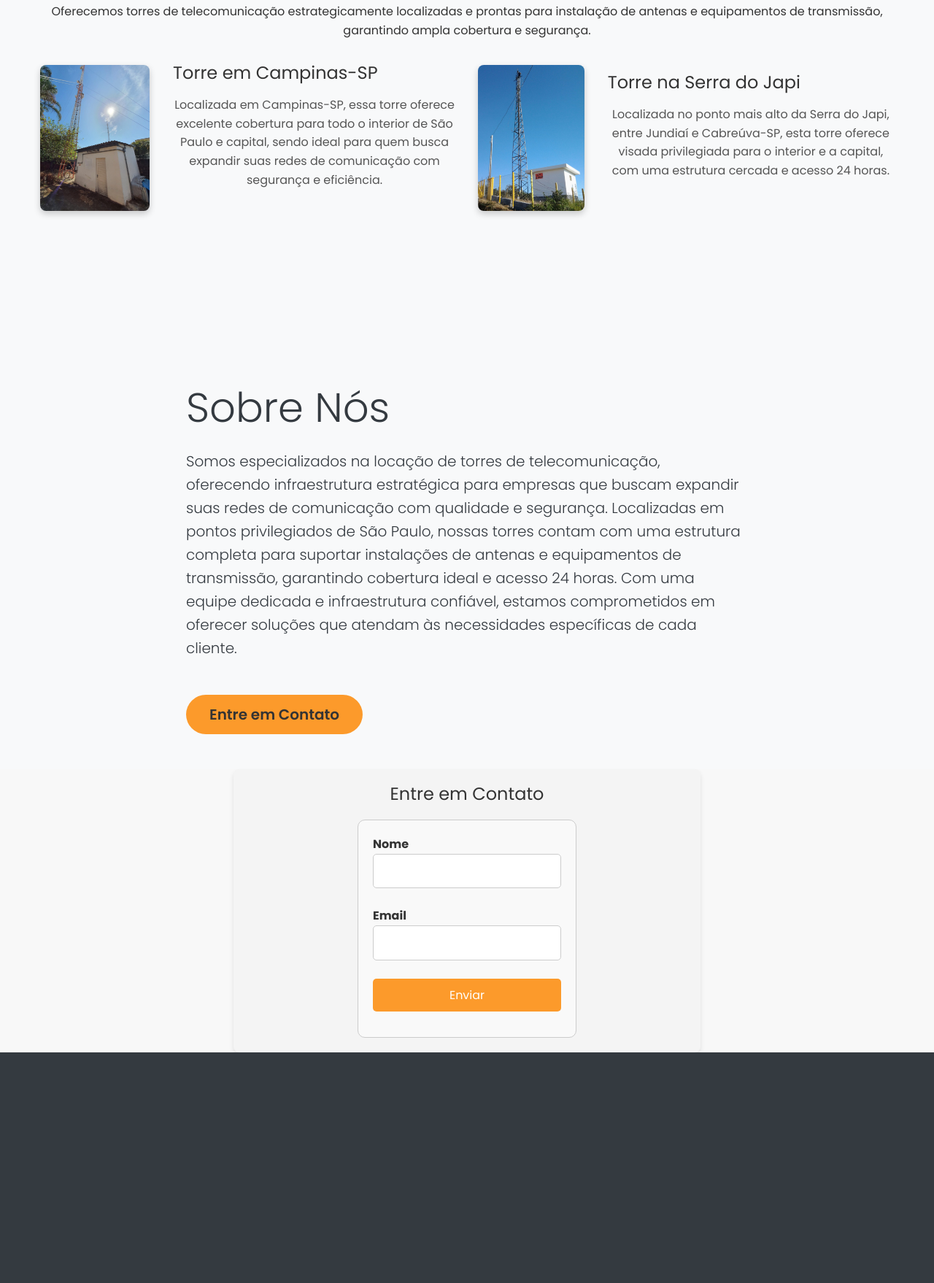
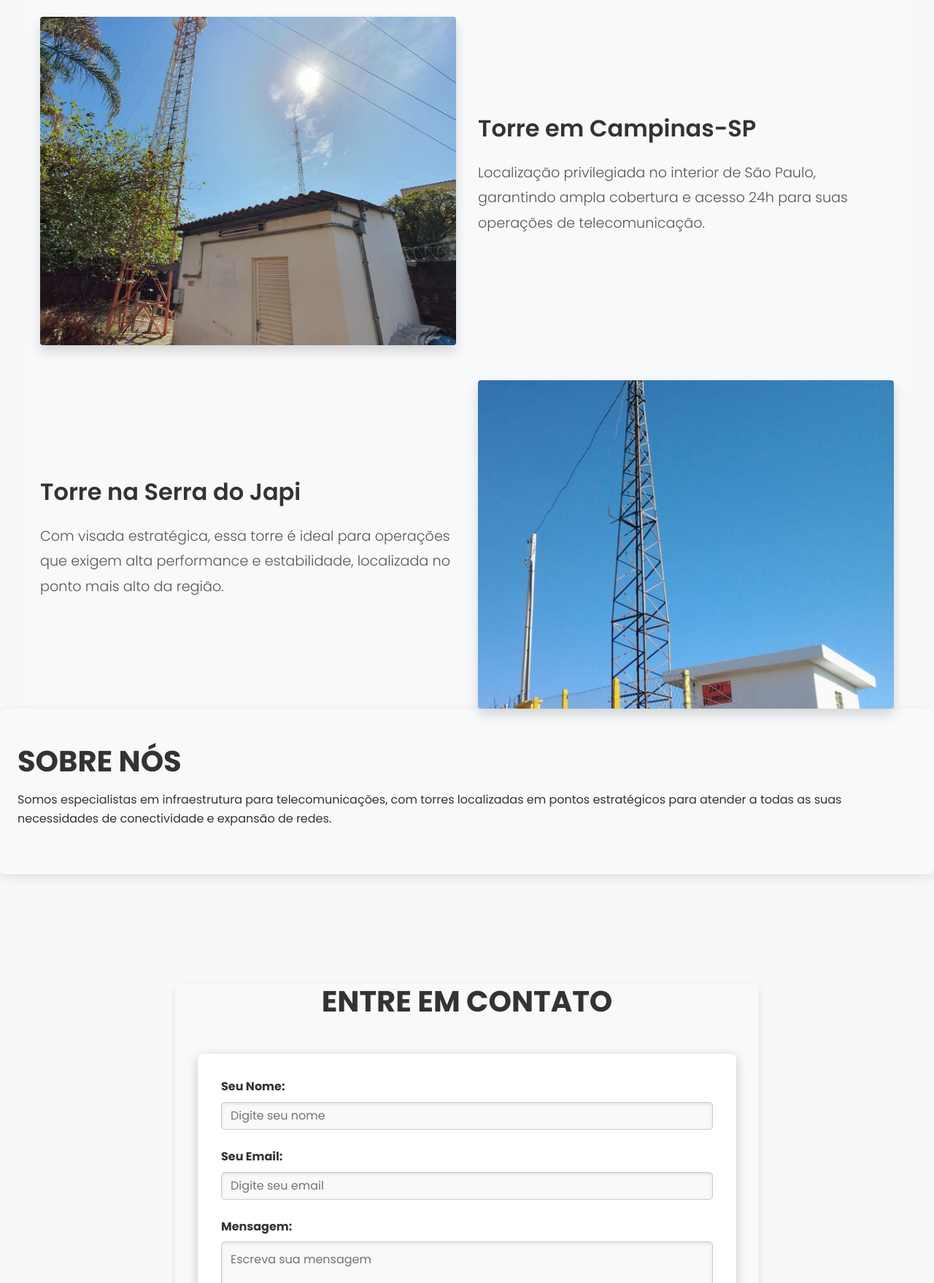
Before and after one commit to abobrinhaa/site-torre, a plain HTML site: page index.html in a window 1280 px wide. Shown: the part 1042-2800 px from the top of the page at 73% size. Drawn offline with nearby package versions, Linux system fonts and the light colour scheme.

Commit message:
footer e form

```diff
--- a/index.html
+++ b/index.html
@@ -13,107 +13,100 @@
     <link rel="stylesheet" href="styles.css">
 </head>
 <body>
-    <!-- Seção Principal (Hero) -->
     <section class="hero d-flex justify-content-start align-items-center">
         <div class="container">
             <div class="hero-header d-flex align-items-center gap-4 py-1">
                 <nav class="navbar">
                     <ul class="navbar-nav d-flex flex-row gap-4">
                         <li class="nav-item"><a class="nav-link" href="#sobre-nos">Sobre Nós</a></li>
-                        <li class="nav-item"><a class="nav-link" href="#nossos-servicos">Serviços</a></li>
+                        <li class="nav-item"><a class="nav-link" href="#nossas-torres">Nossas Torres</a></li>
                         <li class="nav-item"><a class="nav-link" href="#contato">Contato</a></li>
                     </ul>
                 </nav>
-                <h1 class="logo" style="margin-left: auto;">
+                <h1 class="logo ml-auto">
                     <img src="img/logo sem fundo letra branca.png" alt="Logo">
                 </h1>
             </div>
             <div class="hero-text">
-                <h2>Conectando Sua Empresa com Segurança e Eficiência.</h2>
-                <p class="lead">Disponibilizamos <span class="torres-highlight">torres</span> de telecomunicação para locação, ideais para instalação de antenas e expansão de redes. Nossas torres estão posicionadas em terrenos estratégicos, cada um com uma estrutura completa, incluindo uma casinha de suporte para equipamentos e necessidades operacionais. Essa infraestrutura garante cobertura ideal, segurança e eficiência para quem busca expandir suas operações de telecomunicação com total suporte.</p>
-                <a href="https://api.whatsapp.com/send?phone=5519991151223&text=Ol%C3%A1,%20gostaria%20de%20solicitar%20um%20or%C3%A7amento!" class="btn cta-button">Solicite um Orçamento!</a>
+                <h2>Conectando Sua Empresa com Segurança e Eficiência</h2>
+                <p class="lead">Disponibilizamos <span class="torres-highlight">torres</span> estrategicamente posicionadas, ideais para atender suas demandas de telecomunicação com qualidade.</p>
+                <a href="https://api.whatsapp.com/send?phone=5519991151223" class="btn cta-button">Solicite um Orçamento!</a>
             </div>
         </div>
     </section>
 
- <!-- Seção Nossas torres -->
- <section id="nossas-torres" class="nossas-torres py-1 bg-light">
+    <section id="nossas-torres" class="nossas-torres py-0">
         <div class="container">
-        <h2 class="display-4 mb-4">Nossas Torres</h2>
-        <p>Oferecemos torres de telecomunicação estrategicamente localizadas e prontas para instalação de antenas e equipamentos de transmissão, garantindo ampla cobertura e segurança.</p>
-
-        <div class="row justify-content-center">
+            <h2 class="display-4 text-center mb-5">Nossas Torres</h2>
             <!-- Torre 1 -->
-            <div class="col-lg-6 torre-item">
-                <img src="img/img1torres.jpg" alt="Torre de telecomunicação em Campinas-SP" class="img-fluid">
-                <div class="torre-item-content">
-                    <h3>Torre em Campinas-SP</h3>
-                    <p>Localizada em Campinas-SP, essa torre oferece excelente cobertura para todo o interior de São Paulo e capital, sendo ideal para quem busca expandir suas redes de comunicação com segurança e eficiência.</p>
+            <div class="row align-items-center mb-5">
+                <div class="col-lg-6">
+                    <img src="img/img1torres.jpg" alt="Torre em Campinas" class="img-fluid rounded shadow">
+                </div>
+                <div class="col-lg-6">
+                    <div class="torre-item-content text-start">
+                        <h3 class="mb-4">Torre em Campinas-SP</h3>
+                        <p class="lead">Localização privilegiada no interior de São Paulo, garantindo ampla cobertura e acesso 24h para suas operações de telecomunicação.</p>
                     </div>
                 </div>
-
+            </div>
             <!-- Torre 2 -->
-            <div class="col-lg-6 torre-item">
-                <img src="img/img2torre.jpg" alt="Torre de telecomunicação na Serra do Japi" class="img-fluid">
-                <div class="torre-item-content">
-                    <h3>Torre na Serra do Japi</h3>
-                    <p>Localizada no ponto mais alto da Serra do Japi, entre Jundiaí e Cabreúva-SP, esta torre oferece visada privilegiada para o interior e a capital, com uma estrutura cercada e acesso 24 horas.</p>
+            <div class="row align-items-center">
+                <div class="col-lg-6 order-lg-2">
+                    <img src="img/img2torre.jpg" alt="Torre na Serra do Japi" class="img-fluid rounded shadow">
+                </div>
+                <div class="col-lg-6 order-lg-1">
+                    <div class="torre-item-content text-start">
+                        <h3 class="mb-4">Torre na Serra do Japi</h3>
+                        <p class="lead">Com visada estratégica, essa torre é ideal para operações que exigem alta performance e estabilidade, localizada no ponto mais alto da região.</p>
                     </div>
                 </div>
             </div>
         </div>
     </section>
 
+    <section id="sobre-nos" class="py-8">
+        <h2>Sobre Nós</h2>
+        <div class="content">
+            <p>Somos especialistas em infraestrutura para telecomunicações, com torres localizadas em pontos estratégicos para atender a todas as suas necessidades de conectividade e expansão de redes.</p>
+                    </div>
+    </section>
 
 
 
-
-    <section id="sobre-nos" class="py-5 bg-light bg-custom text-dark">
+    <section id="contato" class="py-0">
         <div class="container">
-            <div class="row">
-                <div class="col-lg-8 mx-auto">
-                    <h2 class="display-4 mb-4">Sobre Nós</h2>
-                    <p class="lead mb-5">Somos especializados na locação de torres de telecomunicação, oferecendo infraestrutura estratégica para empresas que buscam expandir suas redes de comunicação com qualidade e segurança. Localizadas em pontos privilegiados de São Paulo, nossas torres contam com uma estrutura completa para suportar instalações de antenas e equipamentos de transmissão, garantindo cobertura ideal e acesso 24 horas. Com uma equipe dedicada e infraestrutura confiável, estamos comprometidos em oferecer soluções que atendam às necessidades específicas de cada cliente.</p>
-                    <a href="#contato" class="btn btn-outline-primary btn-lg">Entre em Contato</a>
+            <h2 class="display-4 text-center mb-5">Entre em Contato</h2>
+            <form name="contact" method="POST" data-netlify="true" class="form mx-auto">
+                <input type="hidden" name="form-name" value="contact">
+                <div class="form-group">
+                    <label for="name">Seu Nome:</label>
+                    <input type="text" id="name" name="name" class="form-control" placeholder="Digite seu nome" required>
                 </div>
+                <div class="form-group">
+                    <label for="email">Seu Email:</label>
+                    <input type="email" id="email" name="email" class="form-control" placeholder="Digite seu email" required>
                 </div>
+                <div class="form-group">
+                    <label for="message">Mensagem:</label>
+                    <textarea id="message" name="message" class="form-control" rows="4" placeholder="Escreva sua mensagem"></textarea>
+                </div>
+                <button type="submit" class="btn btn-primary btn-block">Enviar</button>
+            </form>
         </div>
     </section>
 
-<section id="contato">
-    <h2>Entre em Contato</h2>
-    <form name="contact" method="POST" data-netlify="true">
-
-        <p>
-            <label>Nome <input type="text" name="name" /></label>
-        </p>
-        <p>
-            <label>Email <input type="email" name="email" /></label>
-        </p>
-        <p>
-            <button type="submit">Enviar</button>
-        </p>
-    </form>
-</section>
-
-
-<!-- Scripts -->
-<script src="https://cdn.jsdelivr.net/npm/bootstrap@4.5.2/dist/js/bootstrap.bundle.min.js"></script>
-
-
-
-    <!-- Seção de Mapa e Footer -->
-    <section id="mapa-e-footer" class="d-flex justify-content-center align-items-center py-1 bg-dark text-white">
-        <div class="container text-center d-flex flex-column align-items-center">
-            <!-- Footer com redes sociais e copyright -->
-            <footer class="footer bg-dark text-white text-center py-2">
-                <div class="container">
-                    </div>
-                    <p class="mt-2 mb-0">&copy; 2024 <a href="mailto:aniger.jr@gmail.com?subject=Assunto%20do%20Email&body=Olá,%20escreva%20sua%20mensagem%20aqui!">Enviar email para NexaCore</a>. Todos os direitos reservados.</p>
+    <footer id="footer" class="py-1">
+        <div class="container text-center">
+            <h3 class="footer-title mb-3">Entre em Contato</h3>
+            <ul class="list-unstyled">
+                <li class="mb-2"><strong>Telefone:</strong> <a href="tel:+5519991151223">+55 19 99115-1223</a></li>
+                <li class="mb-2"><strong>Email:</strong> <a href="mailto:carossig2009@gmail.com">carossig2009@gmail.com</a></li>
+            </ul>
+            <p class="mt-4">&copy; 2024 Todos os Direitos Reservados</p>
         </div>
     </footer>
-        </div>
-    </section>
+
 
     <!-- Botão Flutuante do WhatsApp -->
     <a href="https://api.whatsapp.com/send?phone=5519991151223&text=Ol%C3%A1,%20gostaria%20de%20solicitar%20um%20or%C3%A7amento!" class="whatsapp-float" target="_blank">
--- a/styles.css
+++ b/styles.css
@@ -72,6 +72,36 @@ body {
     margin-top: -2.1rem;
 
 }
+.hero h2 {
+    font-size: 2.5rem;
+    font-weight: 700;
+    margin-bottom: 1rem;
+    text-shadow: 2px 2px 5px rgba(0, 0, 0, 0.7);
+    color: #fff;
+}
+
+.hero p {
+    font-size: 1rem;
+    margin-bottom: 2rem;
+    color: #fff;
+}
+
+.cta-button {
+    background: #fc9a2b;
+    color: #333;
+    padding: 6rem 2rem;
+    border-radius: 5px;
+    font-weight: 600;
+    box-shadow: 0px 5px 15px rgba(0, 0, 0, 0.3);
+    transition: background 0.3s ease;
+    text-decoration: none;
+    display: inline-block;
+
+}
+
+.cta-button:hover {
+    background: #c97b21;
+}
 
 .navbar {
     display: flex;
@@ -115,80 +145,47 @@ body {
     gap: 1.5rem;
 }
 
-.hero h2 {
-    font-size: 2.5rem;
-    font-weight: 700;
-    margin-bottom: 1rem;
-    text-shadow: 2px 2px 5px rgba(0, 0, 0, 0.7);
-    color: #fff;
-}
-
-.hero p {
-    font-size: 1rem;
-    margin-bottom: 2rem;
-    color: #fff;
-}
-
-.cta-button {
-    background: #fc9a2b;
-    color: #333;
-    padding: 6rem 2rem;
-    border-radius: 5px;
-    font-weight: 600;
-    box-shadow: 0px 5px 15px rgba(0, 0, 0, 0.3);
-    transition: background 0.3s ease;
-    text-decoration: none;
-    display: inline-block;
-
-}
-
-.cta-button:hover {
-    background: #c97b21;
-}
 #nossas-torres {
-    padding: 3rem 0;
+    padding: 0%;
+    margin: 0 auto; /* Remove espaço extra acima e centraliza a seção */
+    max-width: 1200px; /* Limita a largura máxima */
     background-color: #f8f9fa;
 }
 
 #nossas-torres h2 {
     text-align: center;
-    margin-bottom: 2rem;
-}
-
-#nossas-torres p {
-    text-align: center;
-    margin-bottom: 2rem;
-}
-
-.torre-item {
-    display: flex;
-    align-items: center;
-    margin-bottom: 2rem;
-    gap: 2rem;
-}
-
-.torre-item img {
-    width: 200px; /* Tamanho da imagem em formato quadrado */
-    height: 200px;
-    object-fit: cover; /* Garante que a imagem preencha o quadrado */
-    border-radius: 8px; /* Bordas levemente arredondadas */
-    box-shadow: 0px 4px 10px rgba(0, 0, 0, 0.2); /* Sombra suave para destacar */
-}
-
-.torre-item h3 {
-    font-size: 1.5rem;
-    margin-bottom: 1rem;
+    margin-bottom: 3rem;
+    font-weight: 700;
     color: #333;
 }
 
-.torre-item p {
-    margin: 0;
-    color: #555;
+.torre-item-content h3 {
+    font-size: 2rem;
+    font-weight: 600;
+    color: #333;
 }
 
-.torre-item-content {
-    max-width: 500px;
+.torre-item-content p {
+    font-size: 1.2rem;
+    color: #555;
+    line-height: 1.8;
 }
+
+.img-fluid {
+    width: 100%;               /* Garante que a imagem ocupe a largura disponível */
+    height: 450px;             /* Define uma altura fixa para todas as imagens */
+    object-fit: cover;         /* Garante que a imagem seja cortada para caber sem distorção */
+    border-radius: 8px;        /* Bordas arredondadas */
+    box-shadow: 0px 4px 15px rgba(0, 0, 0, 0.3); /* Adiciona uma sombra suave */
+    transition: transform 0.3s ease, box-shadow 0.3s ease; /* Transição suave para zoom e sombra */
+}
+
+/* Efeito hover */
+.img-fluid:hover {
+    transform: scale(1.05);    /* Aplica um zoom suave (5% maior) */
+    box-shadow: 0px 8px 20px rgba(0, 0, 0, 0.4); /* Aumenta a intensidade da sombra */
+}
+
 
 
 .btn {
@@ -206,182 +203,128 @@ body {
     transform: scale(1.05);
 }
 
-.projetos {
-    background: linear-gradient(135deg, #f8f8f8 0%, #e0e0e0 100%);
-    padding: 4rem 0;
+
+#sobre-nos {
+    background-color: #f8f9fa; /* Cor de fundo clara */
+    padding: 3rem 1.5rem; /* Espaçamento interno */
+    border-radius: 8px; /* Bordas arredondadas para suavizar a seção */
+    box-shadow: 0px 4px 15px rgba(0, 0, 0, 0.1); /* Sombra suave */
 }
 
-.projetos h2 {
-    color: #333;
-    font-weight: 700;
-    margin-bottom: 2rem;
+#sobre-nos h2 {
+    font-size: 2.5rem; /* Tamanho grande para destaque */
+    font-weight: 700; /* Título em negrito */
+    color: #333; /* Cor escura para contraste */
+    margin-bottom: 1rem; /* Espaçamento abaixo do título */
+    text-transform: uppercase; /* Título em letras maiúsculas */
 }
 
-.card {
-    transition: transform 0.3s ease-in-out, box-shadow 0.3s ease-in-out;
+#sobre-nos p.lead {
+    font-size: 1.2rem; /* Tamanho da fonte do parágrafo */
+    color: #555; /* Cor cinza suave */
+    line-height: 1.8; /* Espaçamento entre linhas */
+    margin-bottom: 2rem; /* Espaço abaixo do parágrafo */
 }
 
-.card:hover {
-    transform: translateY(-5px);
-    box-shadow: 0 10px 20px rgba(0, 0, 0, 0.1);
+#sobre-nos .btn {
+    background-color: #fc9a2b; /* Cor principal do botão */
+    color: #fff; /* Texto branco */
+    border: none; /* Remove borda padrão */
+    padding: 0.75rem 2rem; /* Espaçamento interno do botão */
+    font-size: 1.2rem; /* Tamanho do texto do botão */
+    font-weight: 600; /* Negrito no botão */
+    border-radius: 50px; /* Bordas arredondadas no botão */
+    transition: all 0.3s ease; /* Animação suave para interações */
 }
 
-.card-body {
-    padding: 1.5rem;
+#sobre-nos .btn:hover {
+    background-color: #c97b21; /* Cor mais escura ao passar o mouse */
+    transform: scale(1.05); /* Efeito de zoom leve */
+    box-shadow: 0px 4px 10px rgba(0, 0, 0, 0.2); /* Sombra ao passar o mouse */
 }
 
-.img-fluid {
-    border-radius: 15px 15px 0 0;
-}
-
-#missao-visao-valores {
-    display: flex;
-    flex-wrap: nowrap;
-    padding: 0;
-    margin: 0;
-    border: none;
-}
-
-#missao-visao-valores .card {
-    flex: 1;
-    margin: 0;
-    border: none;
-    padding: 2rem;
-    height: 100%;
-    background: #ffffff;
-    color: #333;
-}
-
-#missao-visao-valores .card-title {
-    font-size: 1.8rem;
-    font-weight: bold;
-}
-
-#missao-visao-valores .card-text {
-    font-size: 1rem;
-    line-height: 1.6;
-}
-
-.contato {
-    padding: 4rem 2rem;
-    text-align: center;
-}
-
-form {
-    width: 300px;
-    margin: 0 auto;
-    padding: 20px;
-    border: 1px solid #ccc;
-    border-radius: 10px;
-    background-color: #f9f9f9;
-    font-family: Arial, sans-serif;
-}
-
-label {
-    font-weight: bold;
-    display: block;
-    margin-bottom: 5px;
-}
-
-input[type="text"],
-input[type="email"] {
-    width: 100%;
-    padding: 10px;
-    margin-bottom: 10px;
-    border: 1px solid #ccc;
-    border-radius: 5px;
-    box-sizing: border-box;
-    font-size: 14px;
-}
-
-button[type="submit"] {
-    width: 100%;
-    padding: 10px;
-    background-color: #fc9a2b;
-    color: white;
-    border: none;
-    border-radius: 5px;
-    cursor: pointer;
-    font-size: 16px;
-}
-
-button[type="submit"]:hover {
-    background-color: #fc9a2b;
-}
 
 #contato {
-    background-color: #f4f4f4;
-    padding: 20px;
-    border-radius: 8px;
-    width: 50%;
-    margin: 0 auto;
-    box-shadow: 0px 4px 6px rgba(0, 0, 0, 0.1);
+    background-color: #f8f9fa; /* Fundo claro */
+    padding: 1rem 1rem; /* Reduzi o padding */
+    border-radius: 8px; /* Bordas arredondadas */
+    box-shadow: 0px 4px 10px rgba(0, 0, 0, 0.1); /* Sombra suave */
+    margin: 0 auto; /* Centraliza a seção */
+    max-width: 800px; /* Limita a largura máxima */
 }
 
 #contato h2 {
+    font-size: 2.5rem; /* Tamanho grande */
+    font-weight: bold;
+    color: #333; /* Cor escura */
     text-align: center;
-    font-size: 24px;
-    margin-bottom: 20px;
+    margin: 2rem 0 1rem; /* Aumenta o espaço superior */
+    text-transform: uppercase; /* Letras maiúsculas */
 }
 
-form p {
-    margin-bottom: 15px;
+
+
+
+#contato form {
+    background-color: #ffffff; /* Fundo do formulário */
+    padding: 2rem; /* Espaçamento interno */
+    border-radius: 8px; /* Bordas arredondadas */
+    box-shadow: 0px 4px 15px rgba(0, 0, 0, 0.2); /* Sombra */
 }
 
-input[type="text"],
-input[type="email"] {
-    width: 100%;
-    padding: 10px;
-    border: 1px solid #ccc;
-    border-radius: 5px;
-    font-size: 16px;
+#contato .form-group {
+    margin-bottom: 1.5rem; /* Espaçamento entre campos */
 }
 
-button[type="submit"] {
-    width: 100%;
-    padding: 10px;
-    background-color: #fc9a2b;
-    color: white;
-    border: none;
-    border-radius: 5px;
-    cursor: pointer;
-    font-size: 16px;
+#contato label {
+    font-size: 1rem; /* Tamanho do texto do rótulo */
+    color: #333; /* Cor escura */
+    font-weight: bold;
+    display: block;
+    margin-bottom: 0.5rem; /* Espaço abaixo do rótulo */
 }
 
-button[type="submit"]:hover {
-    background-color: #fc9a2b;
-}
-.footer {
-    background: #333;
-    color: #fff;
-    padding: 1.5rem 0;
-    text-align: center;
+#contato input,
+#contato textarea {
+    width: 100%; /* Largura total */
+    padding: 0.75rem; /* Espaçamento interno */
+    border: 1px solid #ccc; /* Borda leve */
+    border-radius: 5px; /* Bordas arredondadas */
+    font-size: 1rem; /* Tamanho do texto */
+    color: #333; /* Texto escuro */
+    background-color: #f9f9f9; /* Fundo claro */
+    box-shadow: inset 0px 2px 4px rgba(0, 0, 0, 0.1); /* Sombra interna */
+    transition: all 0.3s ease-in-out; /* Transição suave */
 }
 
-.social-media a {
-    color: #fc9a2b;
-    margin: 0 0.5rem;
-    text-decoration: none;
+#contato input:focus,
+#contato textarea:focus {
+    border-color: #fc9a2b; /* Borda destacada */
+    box-shadow: 0px 0px 8px rgba(252, 154, 43, 0.5); /* Sombra destacada */
+    outline: none; /* Remove a borda padrão */
 }
 
-.social-media a:hover {
-    color: #fc9a2b;
+#contato button {
+    background-color: #fc9a2b; /* Cor principal */
+    color: #ffffff; /* Texto branco */
+    border: none; /* Remove borda */
+    padding: 0.75rem 2rem; /* Espaçamento interno */
+    font-size: 1.2rem; /* Tamanho do texto */
+    font-weight: bold;
+    border-radius: 50px; /* Bordas arredondadas */
+    text-transform: uppercase; /* Letras maiúsculas */
+    cursor: pointer;
+    box-shadow: 0px 4px 10px rgba(0, 0, 0, 0.2); /* Sombra */
+    transition: all 0.3s ease-in-out; /* Transição suave */
 }
 
-.hero-text,
-.service-card,
-.project-item {
-    width: 100%;
+#contato button:hover {
+    background-color: #c97b21; /* Cor mais escura */
+    transform: scale(1.05); /* Efeito de zoom */
+    box-shadow: 0px 6px 15px rgba(0, 0, 0, 0.3); /* Sombra mais intensa */
 }
 
-.service-cards,
-.project-gallery {
-    flex-direction: column;
-    align-items: center;
-}
-.bg-custom {
-    background-color: #333; /* Substitua pelo código da cor desejada */
-}
+
 .success-message {
     color: #28a745;
     font-weight: bold;
@@ -392,14 +335,6 @@ button[type="submit"]:hover {
     font-weight: bold;
 }
 
-#projetos .card {
-    transition: transform 0.3s ease-in-out;
-    width: 100%;
-}
-
-#projetos .card:hover {
-    transform: scale(1.05);
-}
 
 
 .whatsapp-float {
@@ -463,25 +398,44 @@ a:active {
     color: #fc9a2b;
 }
 
-#projetos .col-md-4 {
-    max-width: 33%;
-    flex: 1 0 33%;
-    margin-bottom: 1rem;
+
+#footer {
+    background-color: #333; /* Fundo escuro */
+    color: #fff; /* Texto branco */
+    padding: 2rem 1rem; /* Espaçamento interno */
+    border-top: 5px solid #fc9a2b; /* Linha decorativa na parte superior */
+    font-family: 'Poppins', sans-serif; /* Fonte moderna */
 }
 
-@media (max-width: 768px) {
-    #projetos .col-md-4 {
-        max-width: 100%;
-        flex: 1 0 100%;
-    }
+#footer .footer-title {
+    font-size: 1.8rem; /* Tamanho do título */
+    font-weight: bold; /* Texto em negrito */
+    color: #fc9a2b; /* Cor de destaque */
+}
 
-    .carousel-item {
-        height: 300px;
-    }
+#footer ul {
+    padding: 0;
+    list-style: none;
+    margin: 0 auto;
 }
-@media (max-width: 768px) {
-    h2.display-4 {
-        font-size: 24px; /* Ajuste o tamanho da fonte para telas menores */
-        margin: 8px; /* Ajuste as margens conforme necessário */
-    }
+
+#footer ul li {
+    font-size: 1rem; /* Tamanho do texto */
+    margin-bottom: 0.5rem; /* Espaço entre itens */
 }
+
+#footer ul li a {
+    color: #fc9a2b; /* Links com cor de destaque */
+    text-decoration: none;
+    transition: color 0.3s ease;
+}
+
+#footer ul li a:hover {
+    color: #fff; /* Muda para branco no hover */
+}
+
+#footer p {
+    font-size: 0.9rem; /* Tamanho menor para o texto de direitos autorais */
+    color: #ccc; /* Texto de rodapé mais claro */
+    margin-top: 1.5rem;
+}
```
Lines whose indentation alone changed are shown as unchanged.
